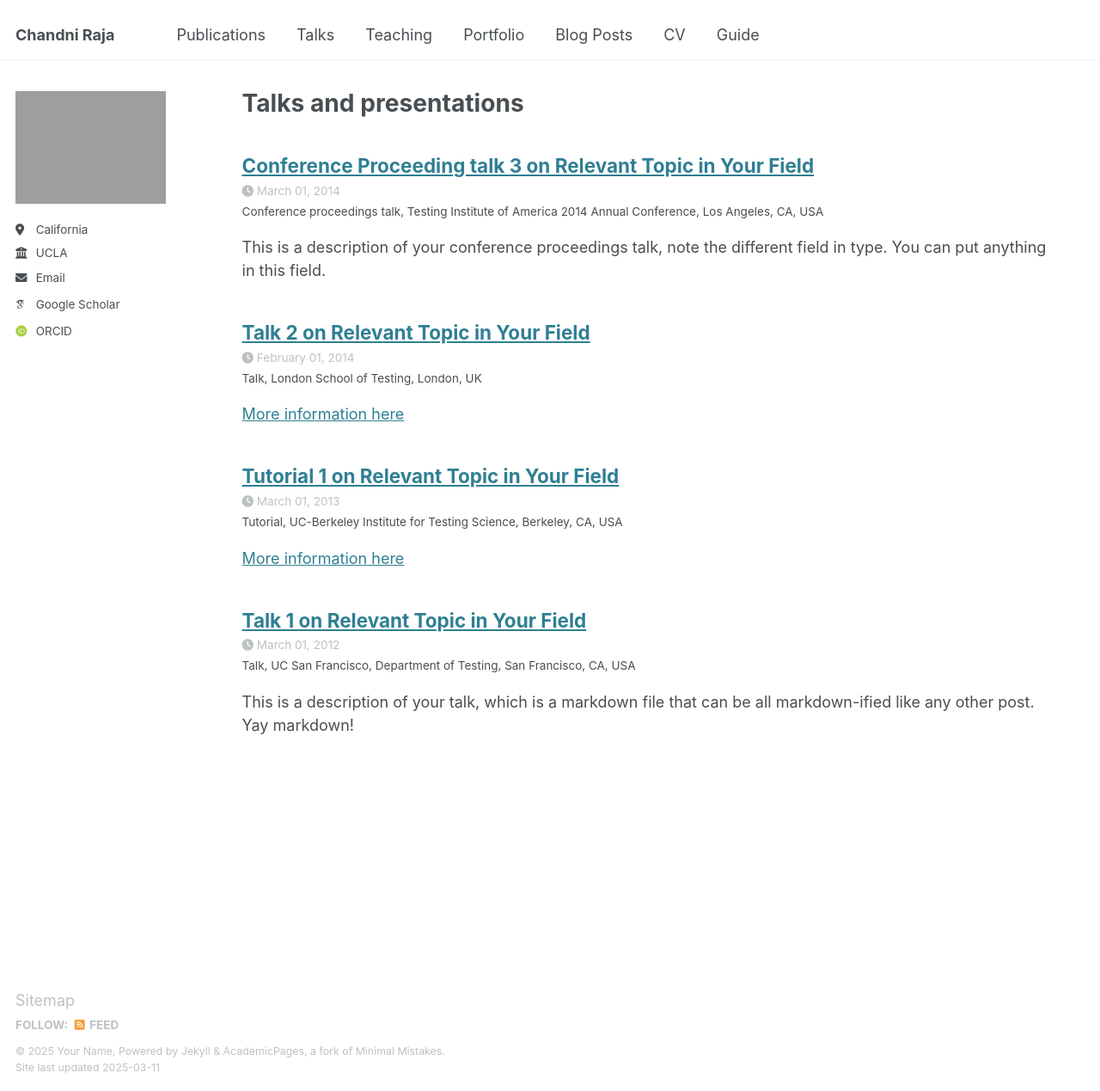
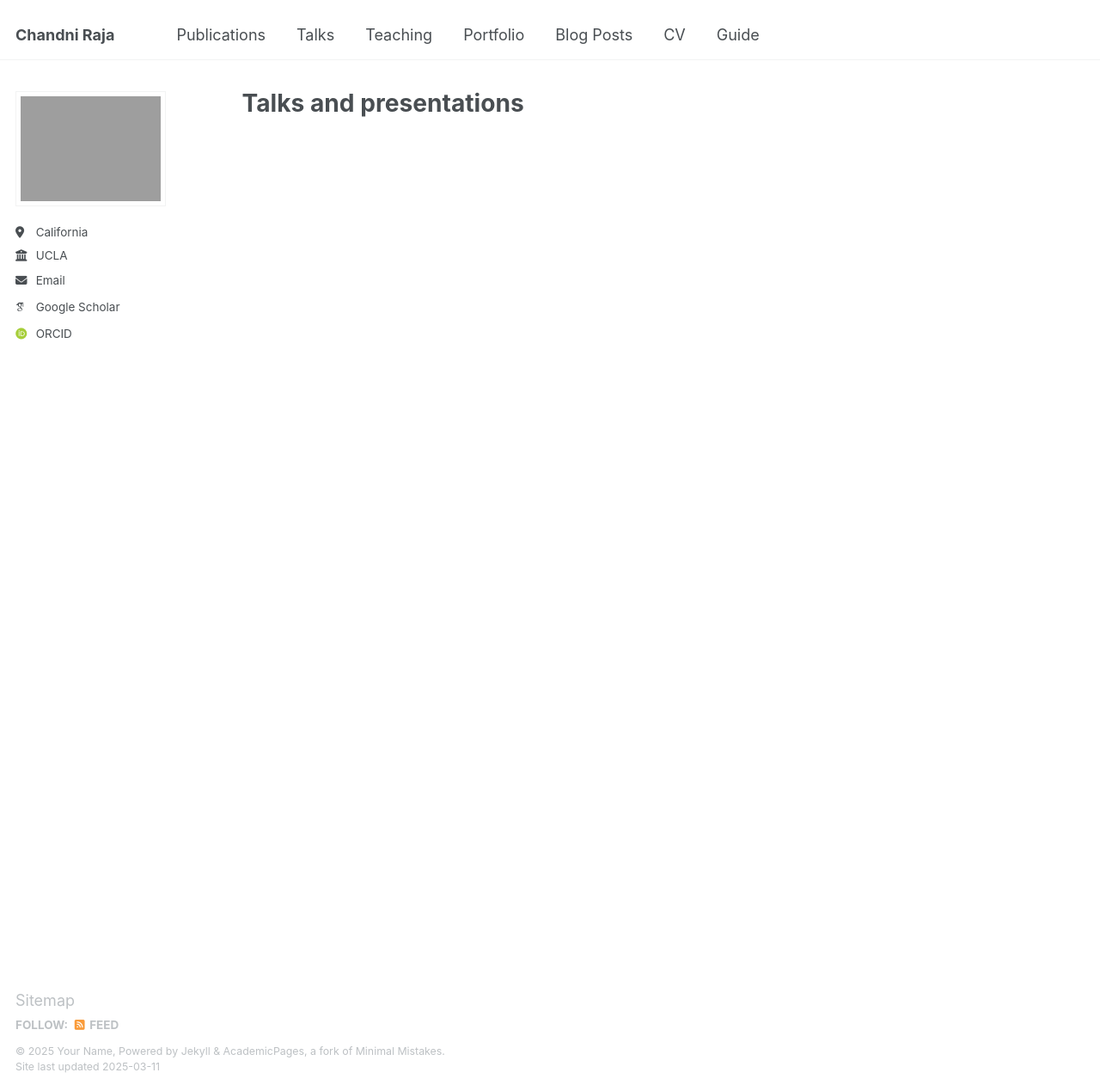
Before and after one commit to chandniraja/chandniraja.github.io, a Jekyll site: the page built from _pages/talks.html, in a window 1280 px wide and 1269 px high. Shown: the whole window at 86% size. Built offline with Jekyll 4.4.1, drawn with Linux system fonts in a browser that asks for light colours; some web fonts are replaced; some of the changed lines change nothing that is shown.

Commit message:
omit pages

```diff
--- a/_config.yml
+++ b/_config.yml
@@ -82,7 +82,7 @@ publication_category:
   manuscripts:
     title: 'Peer-Reviewed Journal Articles'
   conferences:
-    title: 'Work-in-Progress'
+    title: 'Working Papers'
 
 # Site Settings
 teaser                   :  # filename of teaser fallback teaser image placed in /images/, .e.g. "500x300.png"
@@ -219,27 +219,10 @@ collections:
   publications:
     output: true
     permalink: /:collection/:path/
-  portfolio:
-    output: true
-    permalink: /:collection/:path/
-  talks:
-    output: true
-    permalink: /:collection/:path/
 
 
 # These settings control how pages and collections are included in the site
 defaults:
-  # _posts
-  - scope:
-      path: ""
-      type: posts
-    values:
-      layout: single
-      author_profile: true
-      read_time: true
-      comments: true
-      share: true
-      related: true
   # _pages
   - scope:
       path: ""
@@ -265,23 +248,6 @@ defaults:
       author_profile: true
       share: true
       comments: true
-  # _portfolio
-  - scope:
-      path: ""
-      type: portfolio
-    values:
-      layout: single
-      author_profile: true
-      share: true
-      comment: true
-  # _talks
-  - scope:
-      path: ""
-      type: talks
-    values:
-      layout: talk
-      author_profile: true
-      share: true
 
 
 # Sass/SCSS
--- a/_sass/layout/_sidebar.scss
+++ b/_sass/layout/_sidebar.scss
@@ -83,7 +83,7 @@
 .author__avatar {
   display: table-cell;
   vertical-align: top;
-  width: 36px;
+  width: 32px;
   // set width only, for non-square avatars
   // height: 36px;
 
@@ -95,6 +95,13 @@
 
   img {
     max-width: 175px;
+	border-radius: 0%;
+
+	    @include breakpoint($large) {
+	      padding: 5px;
+	      border: 1px solid var(--global-border-color);
+	    }
+
   }
 }
 
```
Also changed, not shown: 1 other file.
